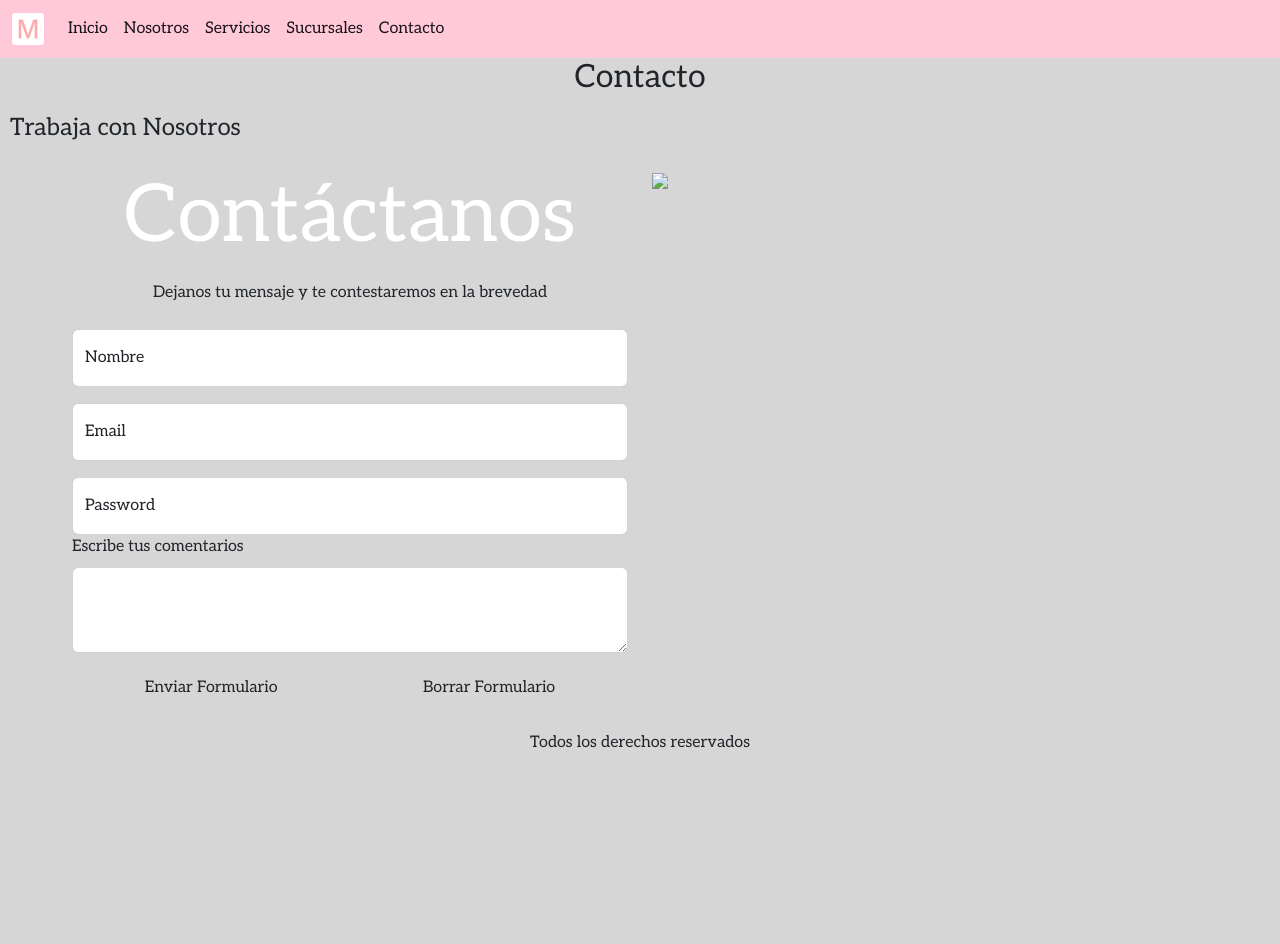
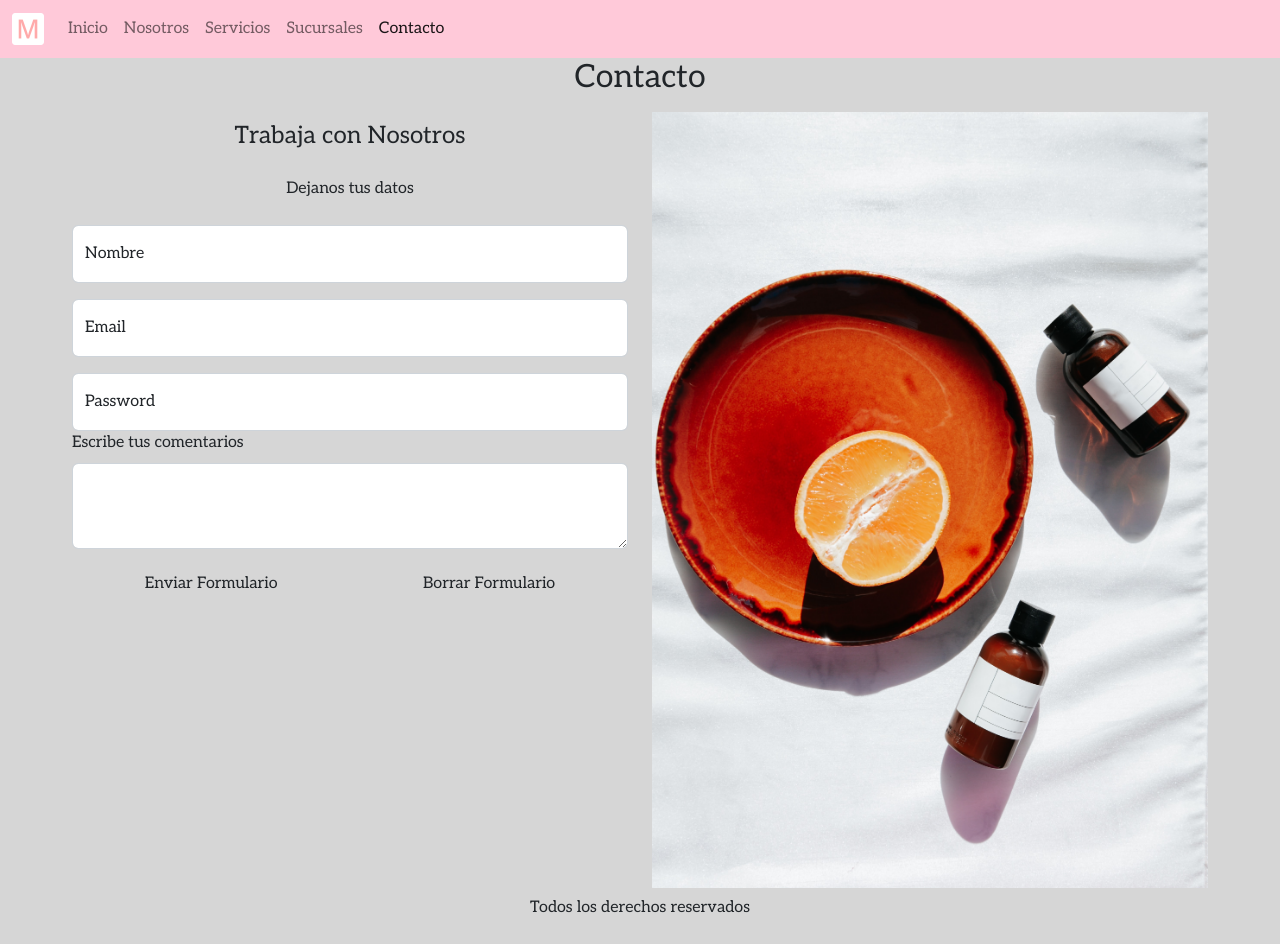
Before and after one commit to rrosaschi/estetica-meraki, a plain HTML site: page paginas/contacto.html in a window 1280 px wide. Before the commit the page ends 800 px from the top, so only its background shows below. Drawn offline with nearby package versions, Linux system fonts and the light colour scheme.

Commit message:
Active navegación

```diff
--- a/paginas/contacto.html
+++ b/paginas/contacto.html
@@ -24,16 +24,16 @@
             <div class="collapse navbar-collapse" id="navbarSupportedContent">
             <ul class="navbar-nav me-auto mb-2 mb-lg-0">
                 <li class="nav-item">
-                    <a class="nav-link active" aria-current="page" href="../index.html">Inicio</a>
+                    <a class="nav-link" aria-current="page" href="../index.html">Inicio</a>
                 </li>
                 <li class="nav-item">
-                    <a class="nav-link active" aria-current="page" href="nosotros.html">Nosotros</a>
+                    <a class="nav-link" aria-current="page" href="nosotros.html">Nosotros</a>
                 </li>
                 <li class="nav-item">
-                    <a class="nav-link active" aria-current="page" href="servicios.html">Servicios</a>
+                    <a class="nav-link" aria-current="page" href="servicios.html">Servicios</a>
                 </li>
                 <li class="nav-item">
-                    <a class="nav-link active" aria-current="page" href="sucursales.html">Sucursales</a>
+                    <a class="nav-link" aria-current="page" href="sucursales.html">Sucursales</a>
                 </li>
                 <li class="nav-item">
                     <a class="nav-link active" aria-current="page" href="contacto.html">Contacto</a>
@@ -46,12 +46,11 @@
     </header>
     <main>
         <h2>Contacto</h2>
-            <h4>Trabaja con Nosotros</h4>
             <section class="container-fluid">
                 <article class="row mx-5 mt-3">
                   <div class="col-xs-12 col-md-12 col-lg-6">
-                  <h1>Contáctanos</h1>
-                  <p class="text-center">Dejanos tu mensaje y te contestaremos en la brevedad</p>
+                  <h4 class="text-center">Trabaja con Nosotros</h4>
+                  <p class="text-center">Dejanos tus datos</p>
                   <form>
                       <div class="form-floating mb-3">
                           <input type="name" class="form-control" id="floatingInput" placeholder="name@example.com">
@@ -76,10 +75,9 @@
                   </form>
                 </div>
                 <div class="col-xs-12 col-md-12 col-lg-6">
-                  <img class="img-fluid ocultar" src="../resources/mountain.jpg">
+                  <img class="img-fluid ocultar" src="../recursos/portadaproductos.jpg">
                 </div>
                 </article>
-
               </section>
 <!--             <section class="formulario mx-auto">
             <div class="input-group mb-3">
```
Also changed, not shown: index.html (+4 -4 lines), paginas/nosotros.html (+4 -4 lines), paginas/servicios.html (+4 -4 lines), paginas/sucursales.html (+4 -4 lines).
